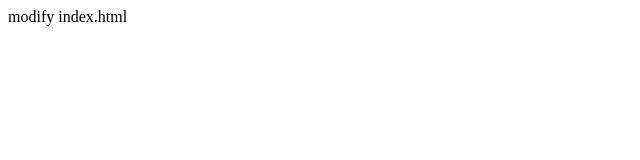
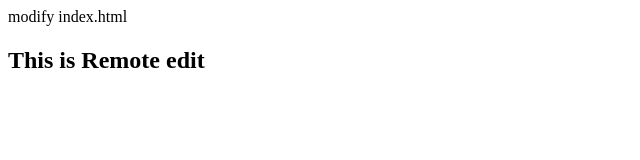
Before and after one commit to msa4012/SshRemoteRepo, a plain HTML site: page index.html in a window 1280 px wide. Shown: the whole page, without its empty margins (0-640 px from the left). Drawn offline with Linux system fonts and the light colour scheme.

Commit message:
This is index.html edited in Remote

```diff
--- a/index.html
+++ b/index.html
@@ -8,4 +8,6 @@ modify index.html
 	<h1>
 	</h1>
 
+	<h2> This is Remote edit </<h2>
+
 </html>
```
